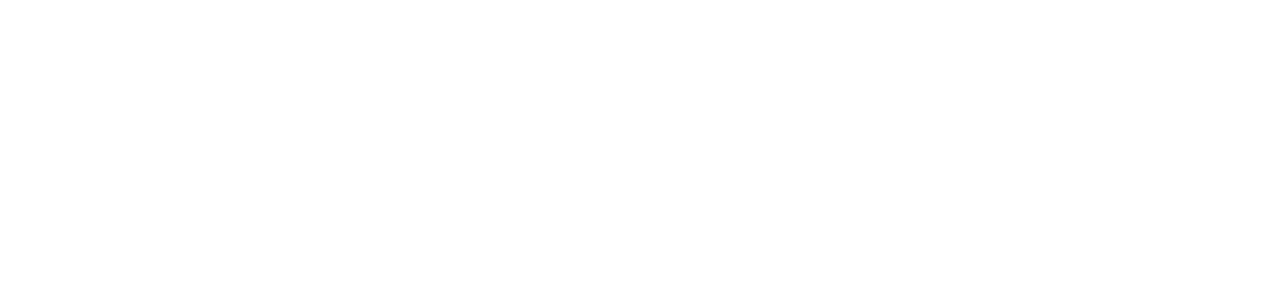
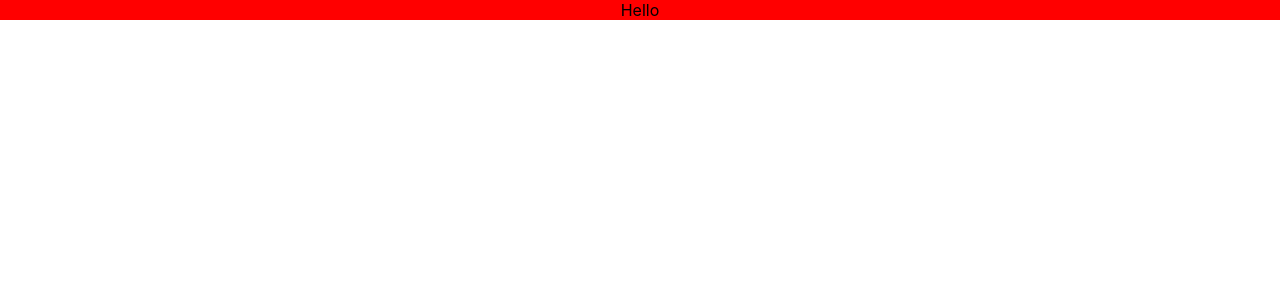
Before and after one commit to jesintharnold/Shoppingify_react, a React (Create React App) app in the folder front_end/: page / in a window 1280 px wide. Shown: the top 300 px of the page. Built offline with nearby package versions, Linux system fonts and the light colour scheme.

Commit message:
Initial setup Day-1

```diff
--- a/front_end/package.json
+++ b/front_end/package.json
@@ -6,6 +6,7 @@
     "@testing-library/jest-dom": "^5.14.1",
     "@testing-library/react": "^11.2.7",
     "@testing-library/user-event": "^12.8.3",
+    "node-sass": "^6.0.1",
     "react": "^17.0.2",
     "react-dom": "^17.0.2",
     "react-scripts": "4.0.3",
--- a/front_end/src/App.js
+++ b/front_end/src/App.js
@@ -1,9 +1,9 @@
-import './App.css';
+import './App.scss';
 
 function App() {
   return (
     <div className="App">
-
+       Hello
     </div>
   );
 }
--- a/front_end/src/App.css
+++ b/front_end/src/App.scss
@@ -1,5 +1,6 @@
 .App {
   text-align: center;
+  background-color: red;
 }
 
 .App-logo {
--- a/front_end/src/index.js
+++ b/front_end/src/index.js
@@ -1,6 +1,6 @@
 import React from 'react';
 import ReactDOM from 'react-dom';
-import './index.css';
+import './index.scss';
 import App from './App';
 import reportWebVitals from './reportWebVitals';
 
```
Also changed, not shown: front_end/src/index.scss (renamed from front_end/src/index.css), 1 other file (tests, documents, lock files or other folders).
